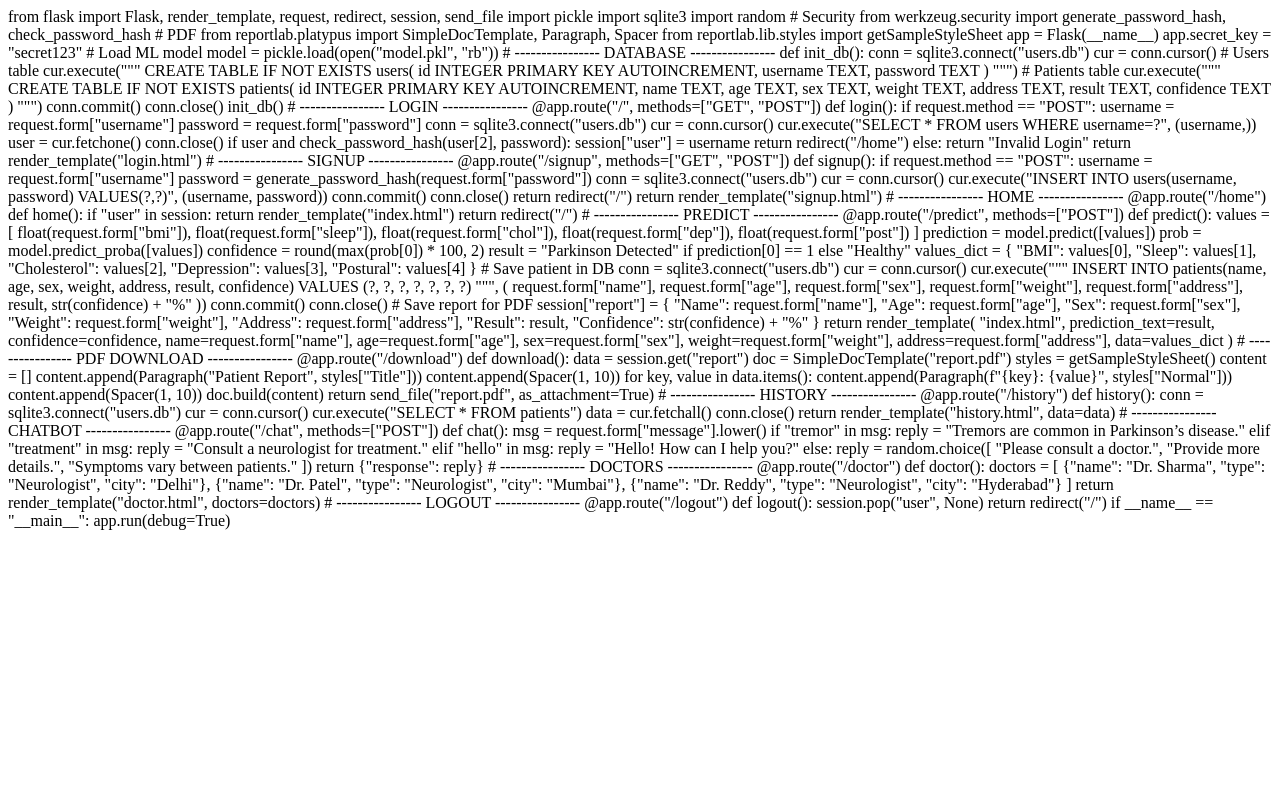
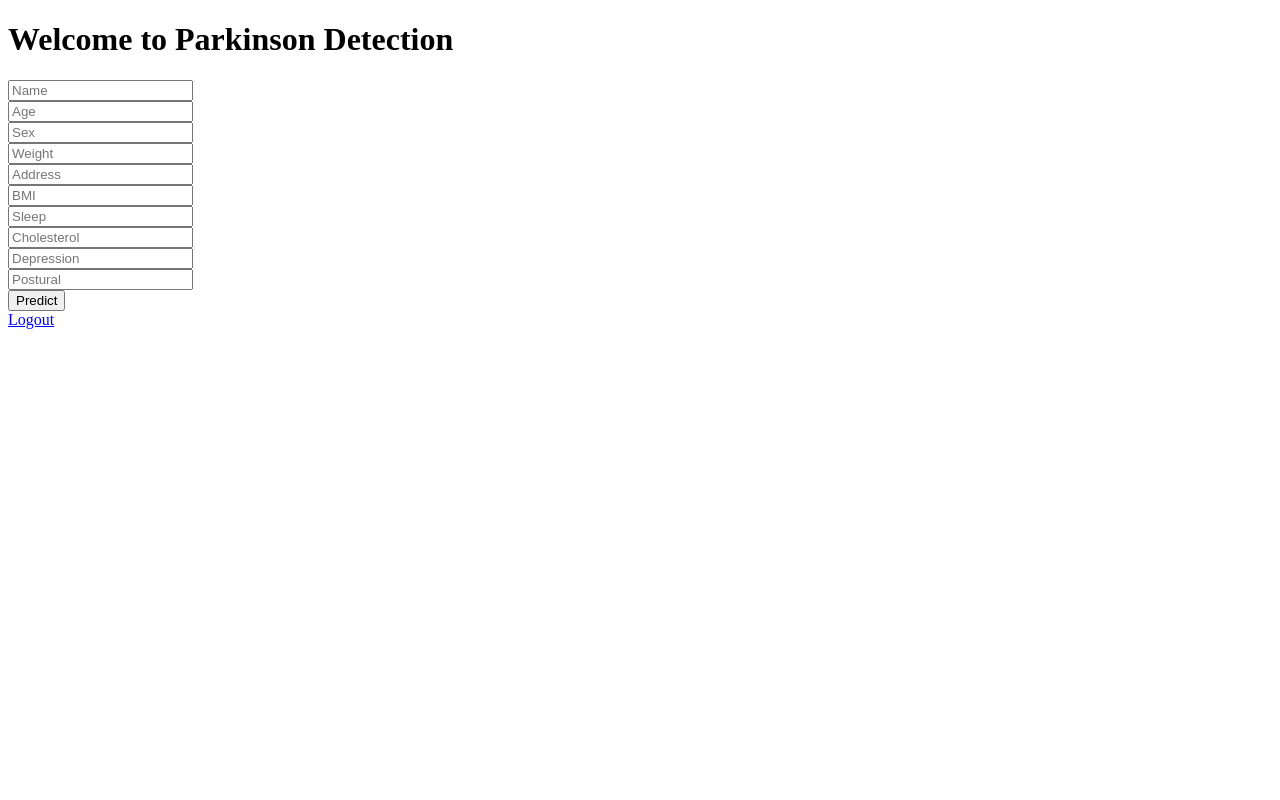
Before and after one commit to jivesh00/parkinson-detection-app, a Flask app: page /home in a window 1280 px wide. Run offline with Flask 3, Linux system fonts and the light colour scheme; a user stored in the database is signed in; parts of the project's set-up code (start-up, migrations or seed data) failed here and were passed over.

Commit message:
fixed index.html bug

```diff
--- a/templates/index.html
+++ b/templates/index.html
@@ -1,232 +1,27 @@
-from flask import Flask, render_template, request, redirect, session, send_file
-import pickle
-import sqlite3
-import random
+<!DOCTYPE html>
+<html>
+<head>
+    <title>Home</title>
+</head>
+<body>
+    <h1>Welcome to Parkinson Detection</h1>
 
-# Security
-from werkzeug.security import generate_password_hash, check_password_hash
+    <form action="/predict" method="post">
+        <input type="text" name="name" placeholder="Name" required><br>
+        <input type="text" name="age" placeholder="Age" required><br>
+        <input type="text" name="sex" placeholder="Sex" required><br>
+        <input type="text" name="weight" placeholder="Weight" required><br>
+        <input type="text" name="address" placeholder="Address" required><br>
 
-# PDF
-from reportlab.platypus import SimpleDocTemplate, Paragraph, Spacer
-from reportlab.lib.styles import getSampleStyleSheet
+        <input type="text" name="bmi" placeholder="BMI" required><br>
+        <input type="text" name="sleep" placeholder="Sleep" required><br>
+        <input type="text" name="chol" placeholder="Cholesterol" required><br>
+        <input type="text" name="dep" placeholder="Depression" required><br>
+        <input type="text" name="post" placeholder="Postural" required><br>
 
-app = Flask(__name__)
-app.secret_key = "secret123"
+        <button type="submit">Predict</button>
+    </form>
 
-# Load ML model
-model = pickle.load(open("model.pkl", "rb"))
-
-# ---------------- DATABASE ----------------
-def init_db():
-    conn = sqlite3.connect("users.db")
-    cur = conn.cursor()
-
-    # Users table
-    cur.execute("""
-    CREATE TABLE IF NOT EXISTS users(
-        id INTEGER PRIMARY KEY AUTOINCREMENT,
-        username TEXT,
-        password TEXT
-    )
-    """)
-
-    # Patients table
-    cur.execute("""
-    CREATE TABLE IF NOT EXISTS patients(
-        id INTEGER PRIMARY KEY AUTOINCREMENT,
-        name TEXT,
-        age TEXT,
-        sex TEXT,
-        weight TEXT,
-        address TEXT,
-        result TEXT,
-        confidence TEXT
-    )
-    """)
-
-    conn.commit()
-    conn.close()
-
-init_db()
-
-# ---------------- LOGIN ----------------
-@app.route("/", methods=["GET", "POST"])
-def login():
-    if request.method == "POST":
-        username = request.form["username"]
-        password = request.form["password"]
-
-        conn = sqlite3.connect("users.db")
-        cur = conn.cursor()
-        cur.execute("SELECT * FROM users WHERE username=?", (username,))
-        user = cur.fetchone()
-        conn.close()
-
-        if user and check_password_hash(user[2], password):
-            session["user"] = username
-            return redirect("/home")
-        else:
-            return "Invalid Login"
-
-    return render_template("login.html")
-
-# ---------------- SIGNUP ----------------
-@app.route("/signup", methods=["GET", "POST"])
-def signup():
-    if request.method == "POST":
-        username = request.form["username"]
-        password = generate_password_hash(request.form["password"])
-
-        conn = sqlite3.connect("users.db")
-        cur = conn.cursor()
-        cur.execute("INSERT INTO users(username, password) VALUES(?,?)", (username, password))
-        conn.commit()
-        conn.close()
-
-        return redirect("/")
-
-    return render_template("signup.html")
-
-# ---------------- HOME ----------------
-@app.route("/home")
-def home():
-    if "user" in session:
-        return render_template("index.html")
-    return redirect("/")
-
-# ---------------- PREDICT ----------------
-@app.route("/predict", methods=["POST"])
-def predict():
-    values = [
-        float(request.form["bmi"]),
-        float(request.form["sleep"]),
-        float(request.form["chol"]),
-        float(request.form["dep"]),
-        float(request.form["post"])
-    ]
-
-    prediction = model.predict([values])
-    prob = model.predict_proba([values])
-
-    confidence = round(max(prob[0]) * 100, 2)
-    result = "Parkinson Detected" if prediction[0] == 1 else "Healthy"
-
-    values_dict = {
-        "BMI": values[0],
-        "Sleep": values[1],
-        "Cholesterol": values[2],
-        "Depression": values[3],
-        "Postural": values[4]
-    }
-
-    # Save patient in DB
-    conn = sqlite3.connect("users.db")
-    cur = conn.cursor()
-    cur.execute("""
-    INSERT INTO patients(name, age, sex, weight, address, result, confidence)
-    VALUES (?, ?, ?, ?, ?, ?, ?)
-    """, (
-        request.form["name"],
-        request.form["age"],
-        request.form["sex"],
-        request.form["weight"],
-        request.form["address"],
-        result,
-        str(confidence) + "%"
-    ))
-    conn.commit()
-    conn.close()
-
-    # Save report for PDF
-    session["report"] = {
-        "Name": request.form["name"],
-        "Age": request.form["age"],
-        "Sex": request.form["sex"],
-        "Weight": request.form["weight"],
-        "Address": request.form["address"],
-        "Result": result,
-        "Confidence": str(confidence) + "%"
-    }
-
-    return render_template(
-        "index.html",
-        prediction_text=result,
-        confidence=confidence,
-        name=request.form["name"],
-        age=request.form["age"],
-        sex=request.form["sex"],
-        weight=request.form["weight"],
-        address=request.form["address"],
-        data=values_dict
-    )
-
-# ---------------- PDF DOWNLOAD ----------------
-@app.route("/download")
-def download():
-    data = session.get("report")
-
-    doc = SimpleDocTemplate("report.pdf")
-    styles = getSampleStyleSheet()
-
-    content = []
-    content.append(Paragraph("Patient Report", styles["Title"]))
-    content.append(Spacer(1, 10))
-
-    for key, value in data.items():
-        content.append(Paragraph(f"{key}: {value}", styles["Normal"]))
-        content.append(Spacer(1, 10))
-
-    doc.build(content)
-
-    return send_file("report.pdf", as_attachment=True)
-
-# ---------------- HISTORY ----------------
-@app.route("/history")
-def history():
-    conn = sqlite3.connect("users.db")
-    cur = conn.cursor()
-    cur.execute("SELECT * FROM patients")
-    data = cur.fetchall()
-    conn.close()
-
-    return render_template("history.html", data=data)
-
-# ---------------- CHATBOT ----------------
-@app.route("/chat", methods=["POST"])
-def chat():
-    msg = request.form["message"].lower()
-
-    if "tremor" in msg:
-        reply = "Tremors are common in Parkinson’s disease."
-    elif "treatment" in msg:
-        reply = "Consult a neurologist for treatment."
-    elif "hello" in msg:
-        reply = "Hello! How can I help you?"
-    else:
-        reply = random.choice([
-            "Please consult a doctor.",
-            "Provide more details.",
-            "Symptoms vary between patients."
-        ])
-
-    return {"response": reply}
-
-# ---------------- DOCTORS ----------------
-@app.route("/doctor")
-def doctor():
-    doctors = [
-        {"name": "Dr. Sharma", "type": "Neurologist", "city": "Delhi"},
-        {"name": "Dr. Patel", "type": "Neurologist", "city": "Mumbai"},
-        {"name": "Dr. Reddy", "type": "Neurologist", "city": "Hyderabad"}
-    ]
-
-    return render_template("doctor.html", doctors=doctors)
-
-# ---------------- LOGOUT ----------------
-@app.route("/logout")
-def logout():
-    session.pop("user", None)
-    return redirect("/")
-
-if __name__ == "__main__":
-    app.run(debug=True)
+    <a href="/logout">Logout</a>
+</body>
+</html>
```
Also changed, not shown: users.db.
